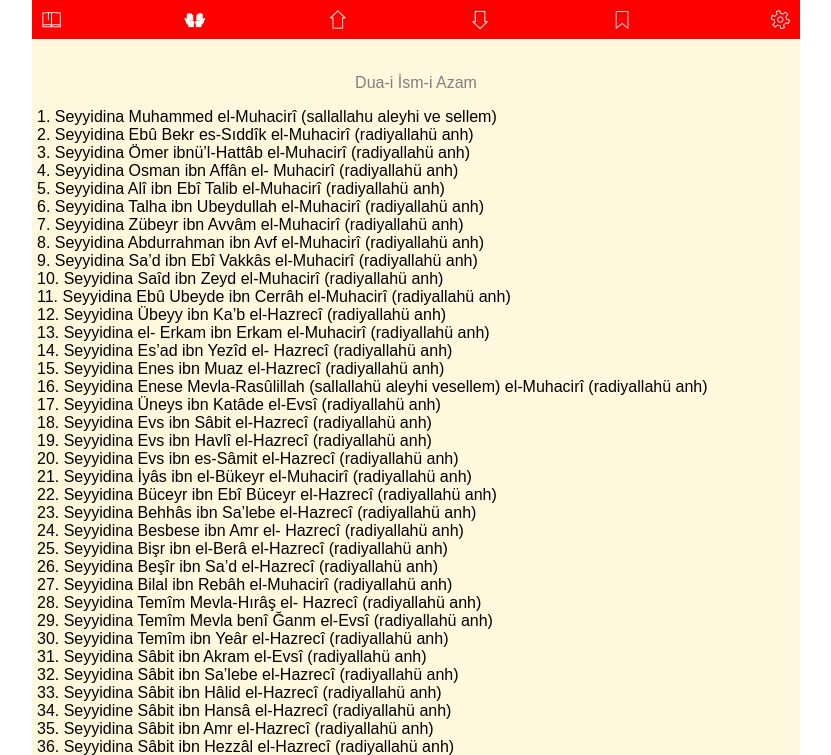
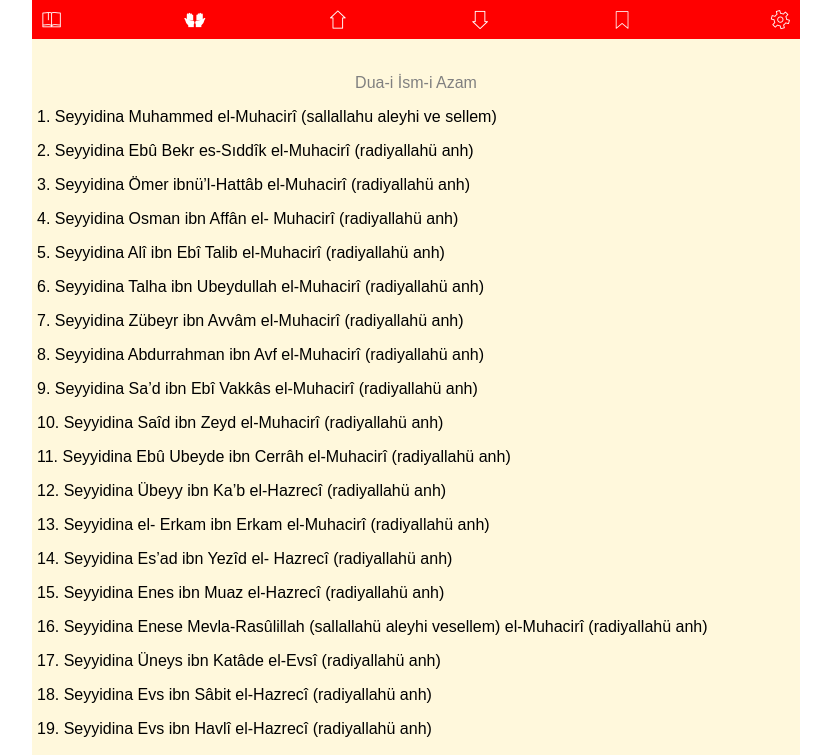
Before and after one commit to obozdag/easydua, a PHP site: page / in a window 1280 px wide, after a click on "Ashab-ı Bedir". Shown: the top 755 px of the page, without its empty margins (224-1055 px from the left). Run offline with PHP 8.4, Linux system fonts and the light colour scheme.

Commit message:
Add files via upload

```diff
--- a/css/easy_dua.css
+++ b/css/easy_dua.css
@@ -51,6 +51,7 @@ html {
 	list-style: decimal;
 	list-style-position: inside;
 	display: list-item !important;
+	padding-bottom: 1rem;
 }
 .arabic ul {
 	list-style: none;
```
